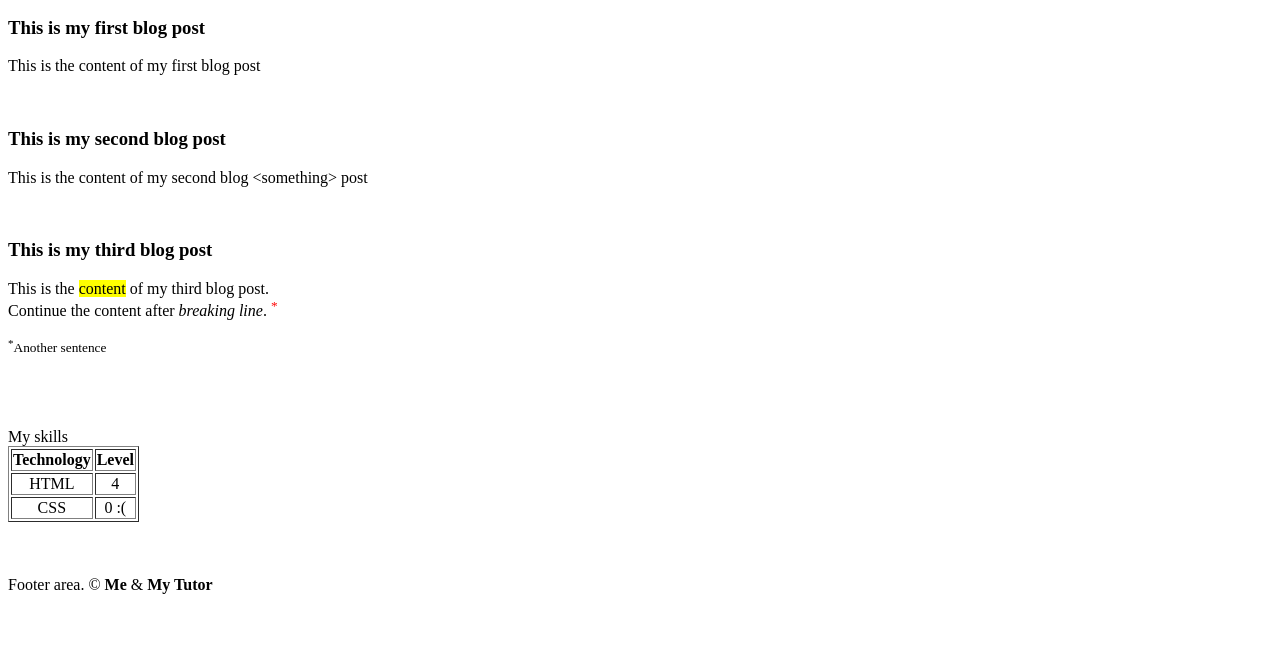
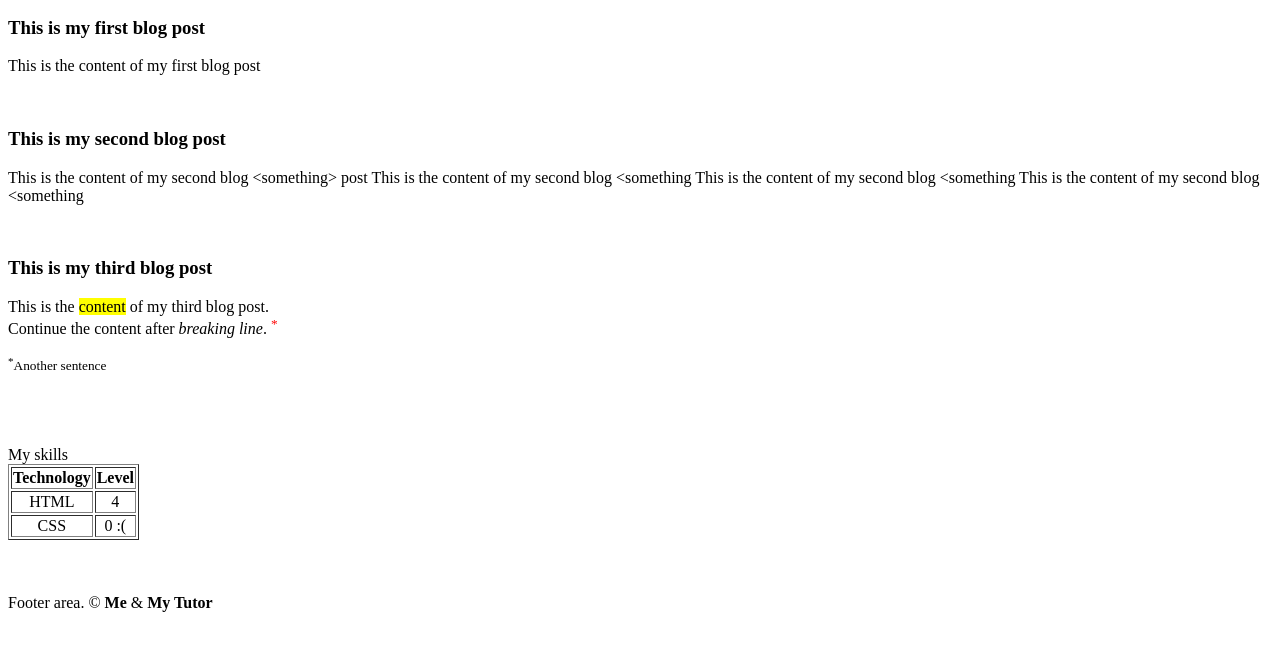
Before and after one commit to TomaszKrudysz/tomaszkrudysz.github.io, a plain HTML site: page index.html in a window 1280 px wide. Shown: the part 100-750 px from the top of the page. Drawn offline with Linux system fonts and the light colour scheme.

Commit message:
testzmian3

```diff
--- a/index.html
+++ b/index.html
@@ -23,7 +23,11 @@
 
     <article>
         <h3>This is my second blog post</h3>
-        <p>This is the content of my second blog &lt;something&gt; post</p>
+        <p>This is the content of my second blog &lt;something&gt; post
+            This is the content of my second blog &lt;something
+            This is the content of my second blog &lt;something
+            This is the content of my second blog &lt;something
+        </p>
         <br> <!-- this tag is used for new line -->
     </article>
 
```
